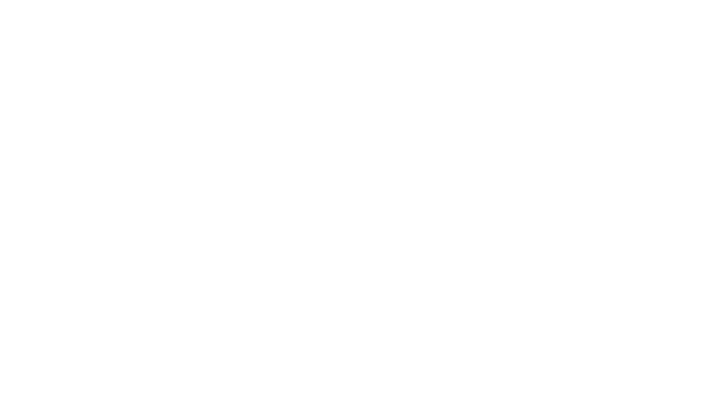
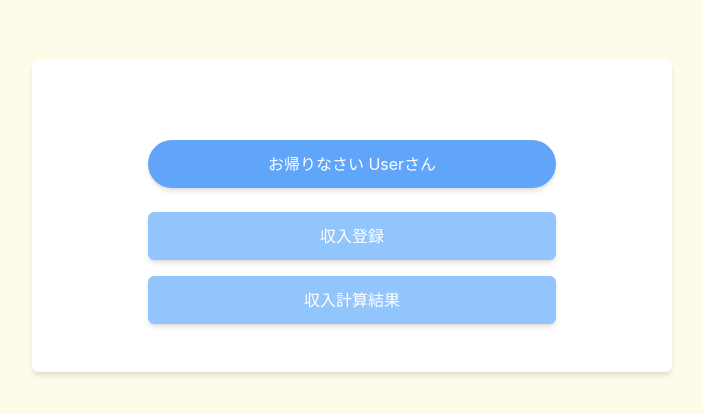
Before and after one commit to naka520/hazimetevol11front, a React (Create React App) app: page /home in a window 1280 px wide. Before the commit this address had no page. Shown: the part 184-598 px from the top of the page, without its empty margins (288-991 px from the left). Built offline with nearby package versions, Linux system fonts and the light colour scheme.

Commit message:
[add]home画面の作成

```diff
--- a/src/App.tsx
+++ b/src/App.tsx
@@ -5,6 +5,7 @@ import { BrowserRouter as Router, Route, Routes } from "react-router-dom";
 import TopPage from "./component/TopPage";
 import SignUp from "./component/SignUp";
 import SignIn from "./component/SignIn";
+import Home from "./component/Home";
 
 const App: React.FC = () => {
   return (
@@ -13,6 +14,7 @@ const App: React.FC = () => {
         <Route path="/" element={<TopPage />} />
         <Route path="/signup" element={<SignUp />} />
         <Route path="/signin" element={<SignIn />} />
+        <Route path="/home" element={<Home />} />
         {/* 他のページのルーティングもこちらに追加 */}
       </Routes>
     </Router>
--- /dev/null
+++ b/src/component/Home.tsx
@@ -0,0 +1,26 @@
+import React from "react";
+
+const HomePage: React.FC = () => {
+  return (
+    <div className="min-h-screen bg-yellow-50 flex items-center justify-center">
+      <div className="bg-white p-12 rounded-md shadow-md w-4/5 md:w-2/3 lg:w-1/2">
+        <div className="mb-8 text-center"></div>
+        <div className="bg-blue-400 text-white rounded-full p-3 mb-6 w-3/4 mx-auto text-center shadow-md">
+          お帰りなさい Userさん
+        </div>
+
+        {/* ボタン群 */}
+        <div className="flex flex-col items-center space-y-4">
+          <button className="bg-blue-300 hover:bg-gray-400 text-white rounded-md px-6 py-3 shadow-md w-3/4">
+            収入登録
+          </button>
+          <button className="bg-blue-300 hover:bg-gray-400 text-white rounded-md px-6 py-3 shadow-md w-3/4">
+            収入計算結果
+          </button>
+        </div>
+      </div>
+    </div>
+  );
+};
+
+export default HomePage;
```
